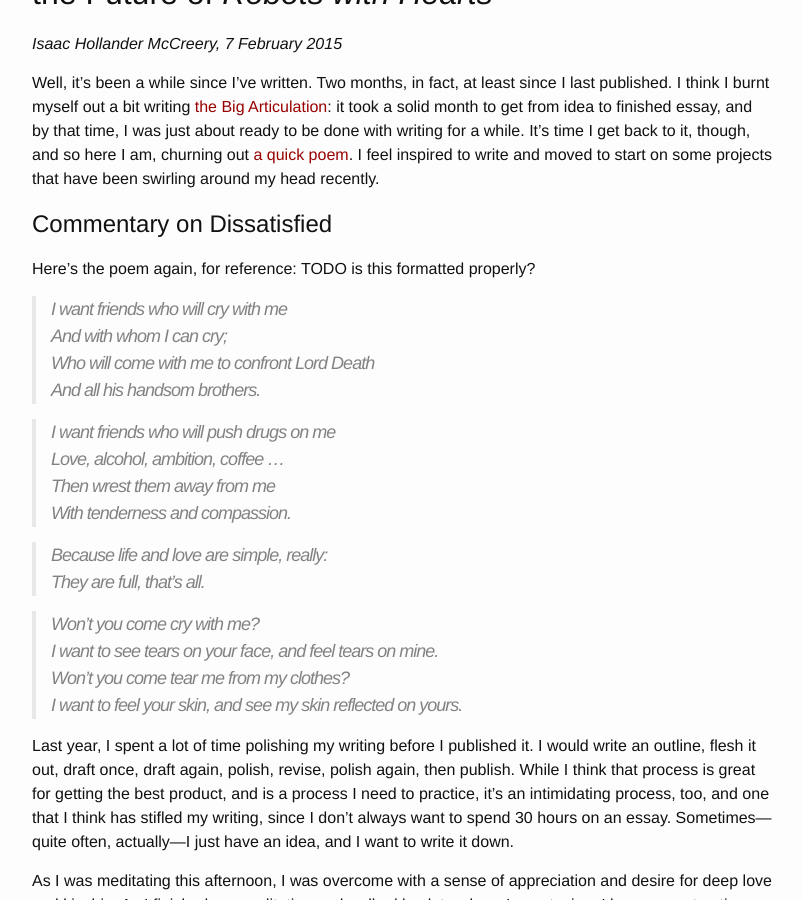
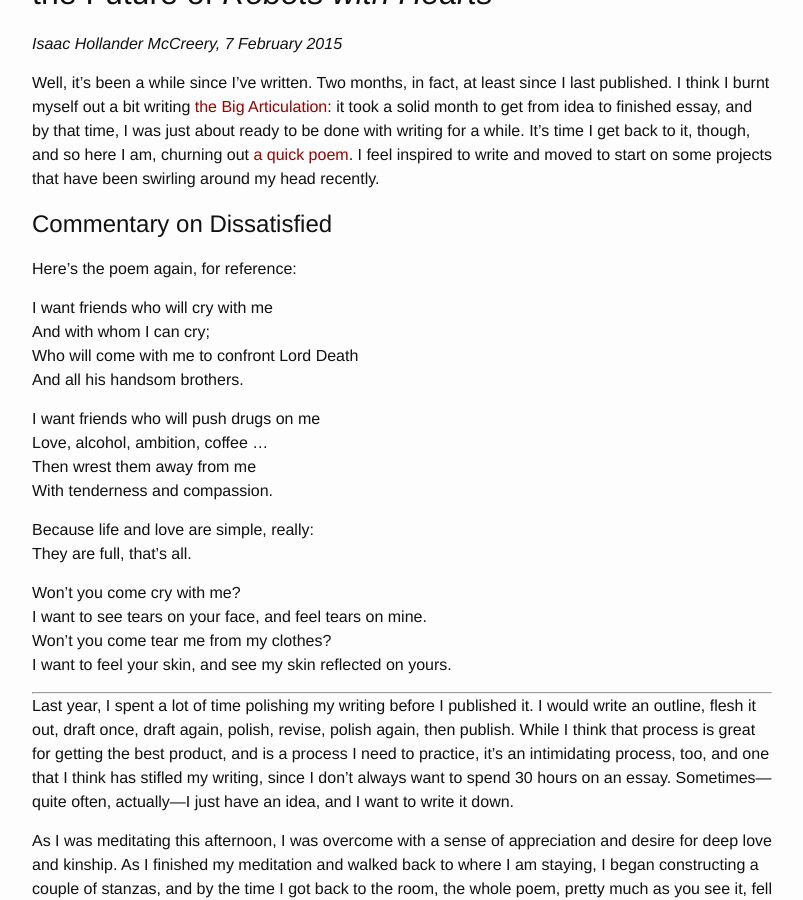
Before and after one commit to ihmccreery/ihmccreery.github.io, a Jekyll site: the page built from _posts/2015-02-07-journal-entry.md, in a window 1280 px wide and 900 px high, scrolled down 436 px. Shown: the whole window, without its empty margins (238-1041 px from the left). Built offline with Jekyll 4.4.1, drawn with Linux system fonts in a browser that asks for light colours.

Commit message:
2015-02-07-journal-entry

```diff
--- a/_posts/2015-02-07-journal-entry.md
+++ b/_posts/2015-02-07-journal-entry.md
@@ -12,25 +12,27 @@ Well, it's been a while since I've written.  Two months, in fact, at least since
 Commentary on Dissatisfied
 ---
 
-Here's the poem again, for reference: TODO is this formatted properly?
+Here's the poem again, for reference:
 
-> I want friends who will cry with me
+I want friends who will cry with me
 And with whom I can cry;
 Who will come with me to confront Lord Death
 And all his handsom brothers.
 
-> I want friends who will push drugs on me
+I want friends who will push drugs on me
 Love, alcohol, ambition, coffee ...
 Then wrest them away from me
 With tenderness and compassion.
 
-> Because life and love are simple, really:
+Because life and love are simple, really:
 They are full, that's all.
 
-> Won't you come cry with me?
+Won't you come cry with me?
 I want to see tears on your face, and feel tears on mine.
 Won't you come tear me from my clothes?
 I want to feel your skin, and see my skin reflected on yours.
+
+---
 
 Last year, I spent a lot of time polishing my writing before I published it.  I would write an outline, flesh it out, draft once, draft again, polish, revise, polish again, then publish.  While I think that process is great for getting the best product, and is a process I need to practice, it's an intimidating process, too, and one that I think has stifled my writing, since I don't always want to spend 30 hours on an essay.  Sometimes—quite often, actually—I just have an idea, and I want to write it down.
 
```
